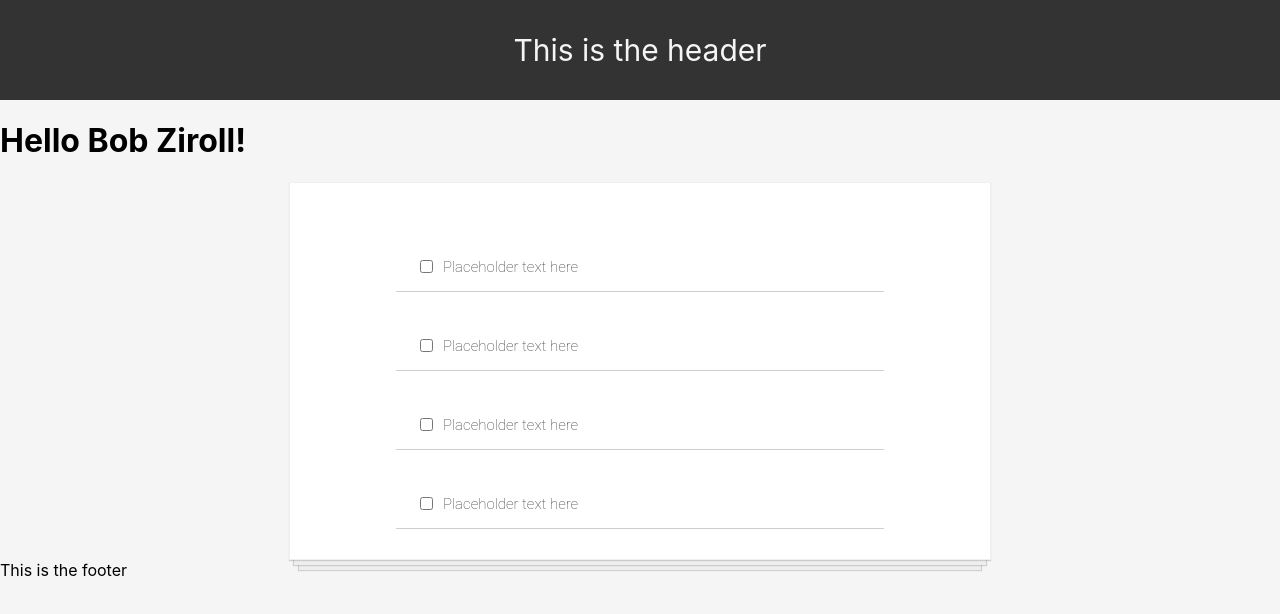
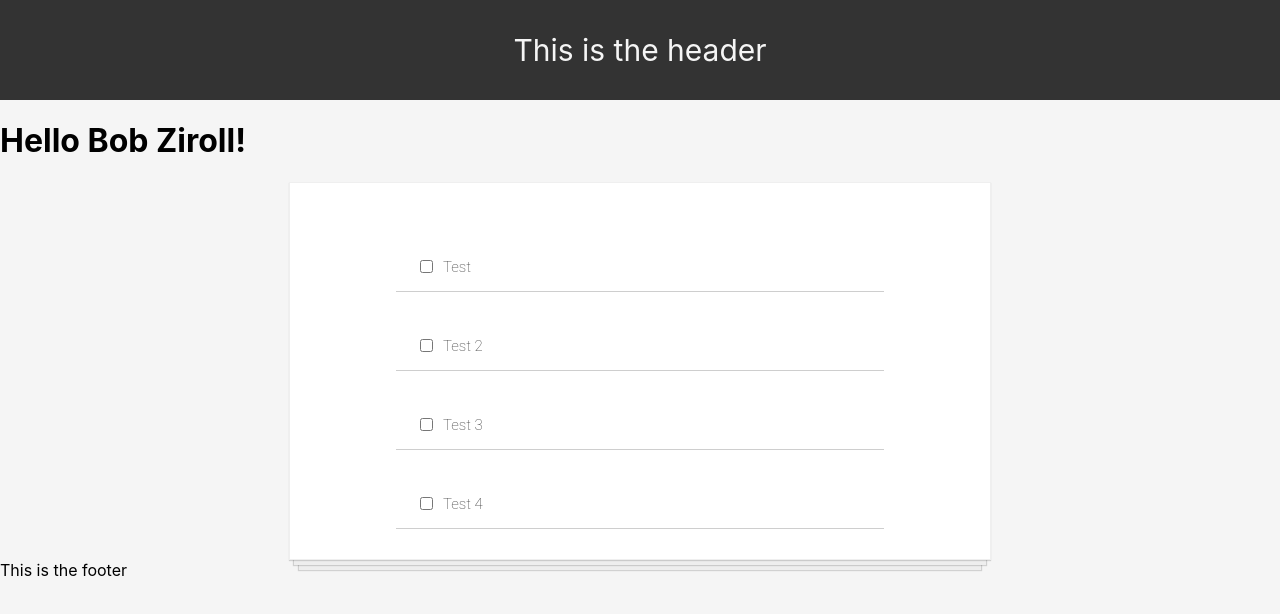
Before and after one commit to kozlov-a-d/react-example, a React (Create React App) app: page / in a window 1280 px wide. Shown: the top 614 px of the page. Built offline with nearby package versions, Linux system fonts and the light colour scheme.

Commit message:
update part 11

```diff
--- a/src/components/MainContent.js
+++ b/src/components/MainContent.js
@@ -1,21 +1,23 @@
 import React from 'react';
 
 import TodoItem from './TodoItem';
+import TODOS from '../todoData';
 
 const MainContent = () => {
     const firstName = "Bob";
     const lastName = "Ziroll";
     // const date = new Date();
 
+    const todoComponents = TODOS.map( todo => {
+        return (<TodoItem key={todo.id} name={todo.name} />)
+    });
+
     return (
         <main>
             <h1>Hello {`${firstName} ${lastName}`}!</h1>
             {/* <h2>It is currently about {date.getHours() % 12} o'clock!</h2> */}
             <div className="todo-list">
-                <TodoItem />
-                <TodoItem />
-                <TodoItem />
-                <TodoItem />
+                {todoComponents}
             </div>
         </main>
     )
--- a/src/components/MyInfo.js
+++ /dev/null
@@ -1,17 +0,0 @@
-import React from 'react';
-
-function MyInfo() {
-    return (
-      <div>
-        <h1>Bob Ziroll</h1>
-        <p>This is a paragraph about me...</p>
-        <ul>
-          <li>Thailand</li>
-          <li>Japan</li>
-          <li>Nordic Countries</li>
-        </ul>
-      </div>
-    )
-}
-
-export default MyInfo;
--- a/src/components/TodoItem.js
+++ b/src/components/TodoItem.js
@@ -1,11 +1,13 @@
 import React from 'react';
 
-const TodoItem = () => {
+const TodoItem = (props) => {
+    let name = props.name ? props.name : 'Placeholder text here';
 
     return (
+        // <div style={{display: props.name ? "block" : "none"}} className="todo-item">
         <div className="todo-item">
             <input type="checkbox" />
-            <p>Placeholder text here</p>
+            <p>{name}</p>
         </div>
     )
 }
--- a/src/index.js
+++ b/src/index.js
@@ -1,21 +1,10 @@
 import React from 'react';
 import ReactDOM from 'react-dom';
 
-import MyInfo from './components/MyInfo';
 import App from './App';
 
 import './index.css';
 // import * as serviceWorker from './serviceWorker';
-
-function MyApp(){
-    return (
-        <ul>
-            <li>1</li>
-            <li>2</li>
-            <li>3</li>
-        </ul>
-    )
-}
 
 ReactDOM.render(
     <App />,
--- /dev/null
+++ b/src/todoData.js
@@ -0,0 +1,20 @@
+const TODOS = [
+    {
+        id: 1,
+        name: 'Test'
+    },
+    {
+        id: 2,
+        name: 'Test 2'
+    },
+    {
+        id: 3,
+        name: 'Test 3'
+    },
+    {
+        id: 4,
+        name: 'Test 4'
+    }
+];
+
+export default TODOS;
```
